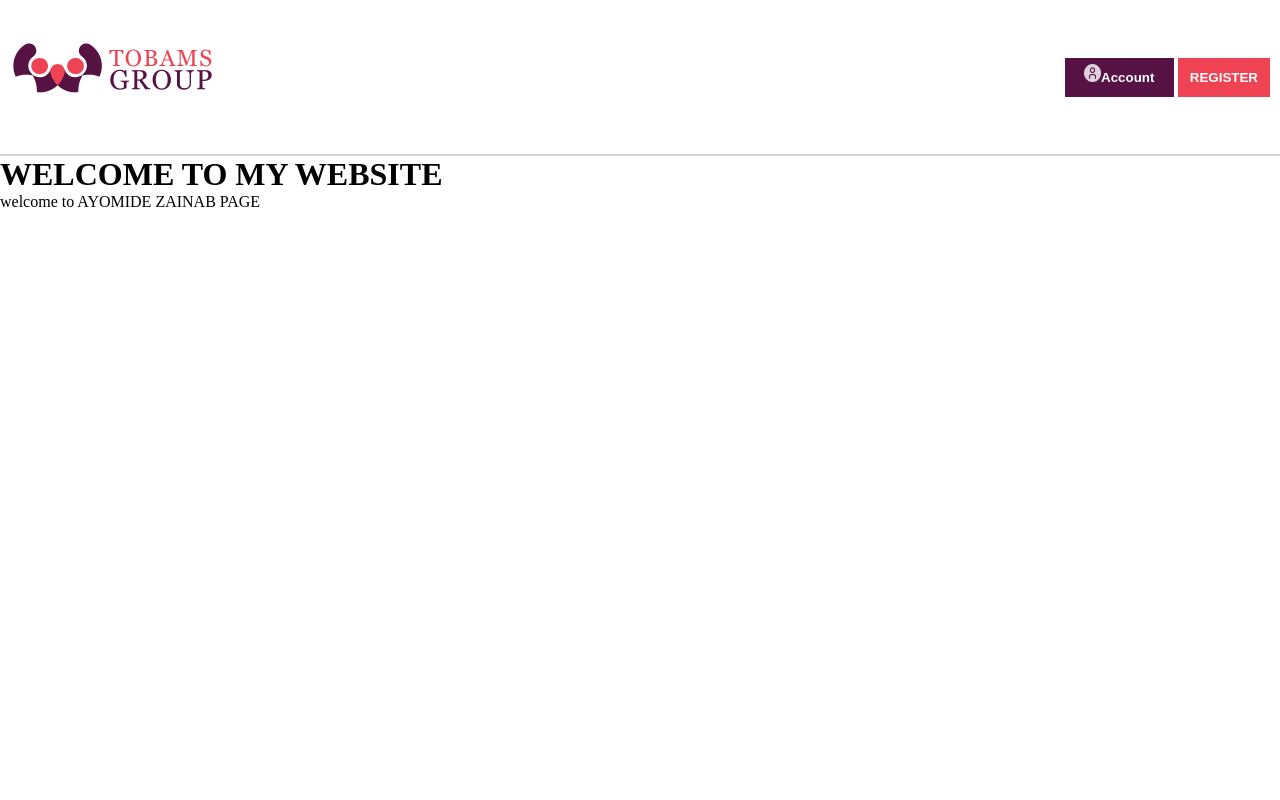
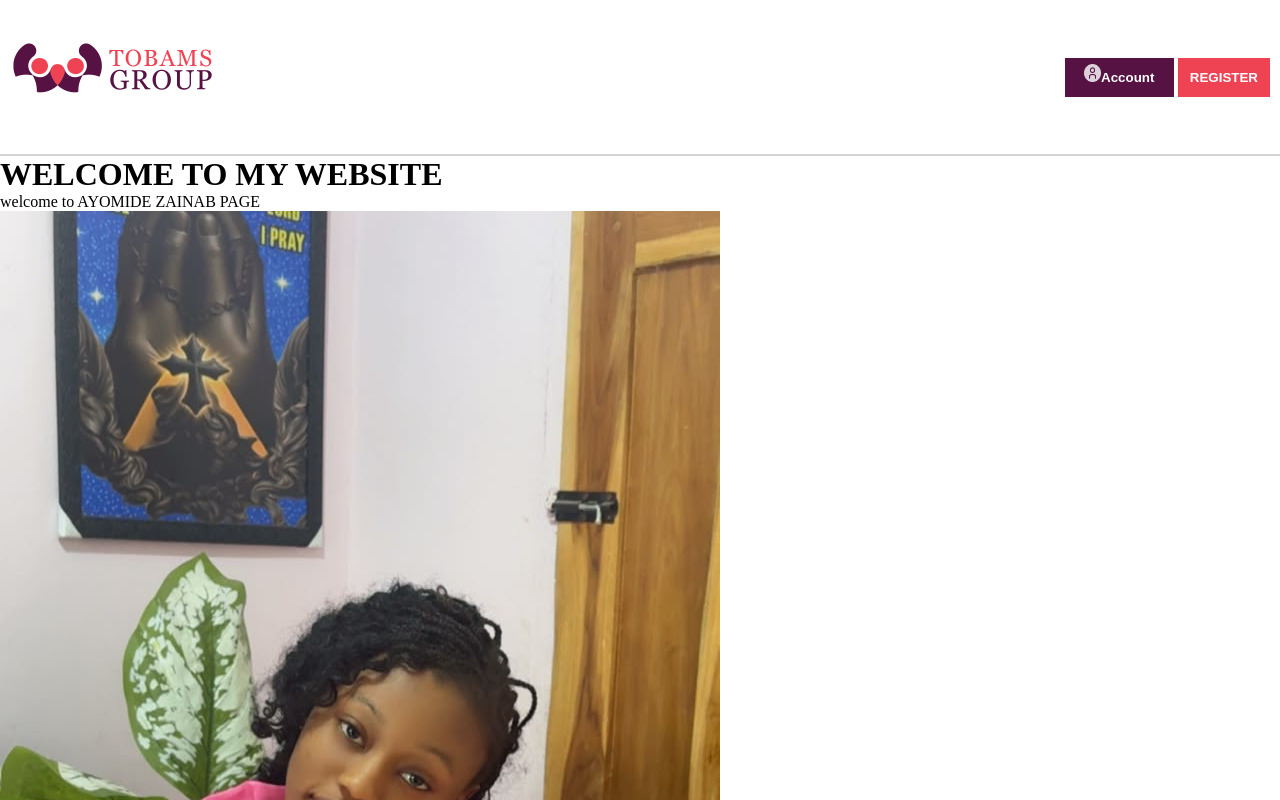
Before and after one commit to akoredehumar/training, a plain HTML site: page index.html in a window 1280 px wide. Shown: the top 800 px of the page. Drawn offline with Linux system fonts and the light colour scheme.

Commit message:
this is my work

```diff
--- a/index.html
+++ b/index.html
@@ -18,5 +18,6 @@
     </header>
     <h1>WELCOME TO MY WEBSITE</h1>
     <div>welcome to AYOMIDE ZAINAB PAGE</div>
+    <img src="./images/zainab.jpeg" alt="">
 </body>
 </html>
```
Also changed, not shown: images/zainab.jpeg (added).
